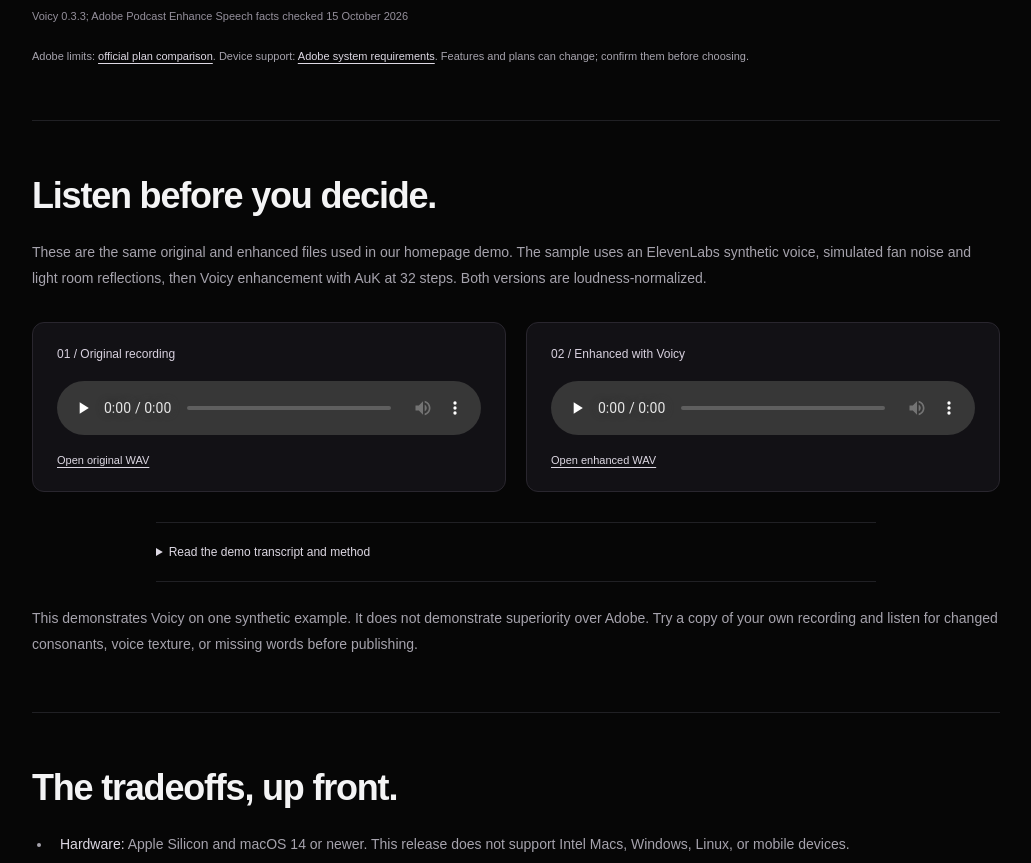
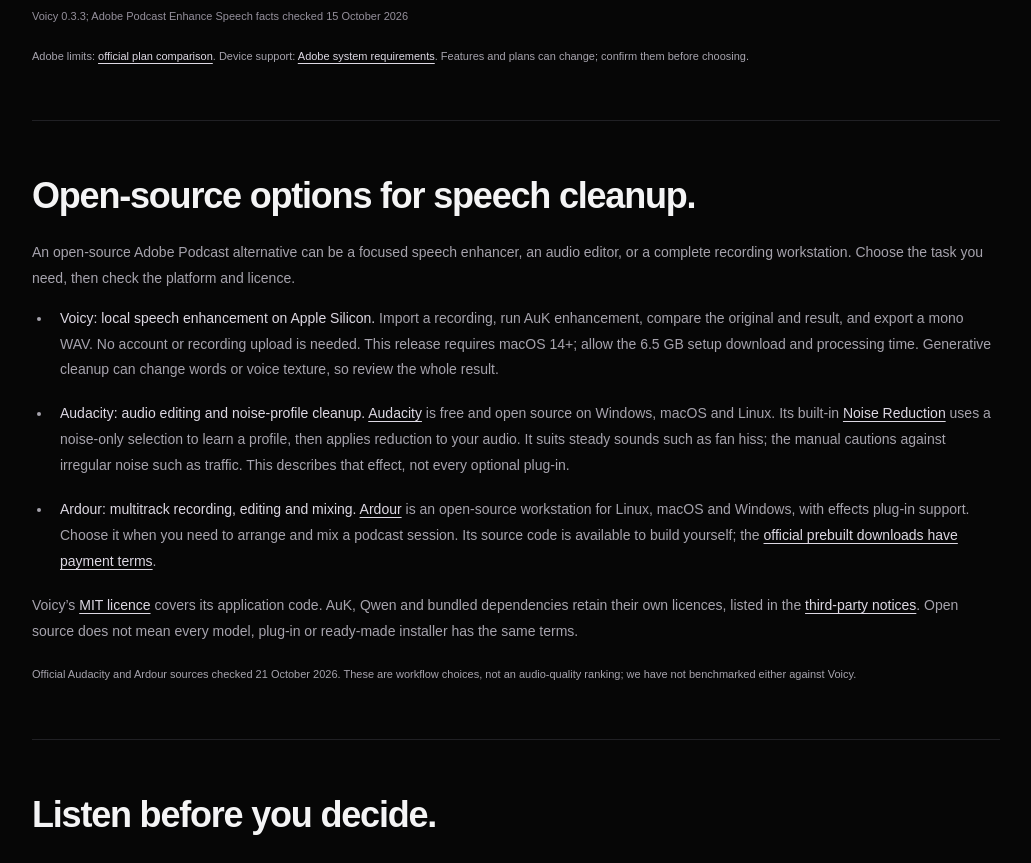
Before and after one commit to jindratilk/voicy, a Next.js app in the folder landing/: page /adobe-podcast-alternative in a window 1280 px wide. Shown: the part 1920-2783 px from the top of the page, without its empty margins (124-1155 px from the left). Built offline with nearby package versions, Linux system fonts and the light colour scheme; a web font is replaced by a local one.

Commit message:
Explain sourced open-source speech cleanup workflows

```diff
--- a/landing/app/adobe-podcast-alternative/page.tsx
+++ b/landing/app/adobe-podcast-alternative/page.tsx
@@ -71,7 +71,7 @@
     description,
     url: `${site.url}/adobe-podcast-alternative`,
     datePublished: "2026-10-15",
-    dateModified: "2026-10-20",
+    dateModified: "2026-10-21",
     about: { "@type": "SoftwareApplication", name: "Voicy", url: site.url },
     breadcrumb: {
       "@type": "BreadcrumbList",
@@ -138,6 +138,8 @@
           </p>
           <p className="source-note">
             <a href="#install">How to install and run offline ↓</a>
+            {" · "}
+            <a href="#open-source-options">Compare open-source options ↓</a>
           </p>
           {site.downloadPaused && (
             <p className="download-notice">
@@ -150,7 +152,7 @@
             Published by the Voicy project ·{" "}
             <time dateTime="2026-10-15">15 October 2026</time>
             {" · Updated "}
-            <time dateTime="2026-10-20">20 October 2026</time>
+            <time dateTime="2026-10-21">21 October 2026</time>
             <br />
             This is our product comparison, not an independent review. Adobe
             facts are linked to official documentation below.
@@ -222,6 +224,62 @@
                 Adobe system requirements
               </a>
               . Features and plans can change; confirm them before choosing.
+            </p>
+          </section>
+          <section id="open-source-options">
+            <h2>Open-source options for speech cleanup.</h2>
+            <p>
+              An open-source Adobe Podcast alternative can be a focused speech
+              enhancer, an audio editor, or a complete recording workstation.
+              Choose the task you need, then check the platform and licence.
+            </p>
+            <ul className="comparison-list">
+              <li>
+                <strong>Voicy: local speech enhancement on Apple Silicon.</strong>{" "}
+                Import a recording, run AuK enhancement, compare the original
+                and result, and export a mono WAV. No account or recording
+                upload is needed. This release requires macOS 14+; allow the
+                6.5 GB setup download and processing time. Generative cleanup
+                can change words or voice texture, so review the whole result.
+              </li>
+              <li>
+                <strong>Audacity: audio editing and noise-profile cleanup.</strong>{" "}
+                <a href="https://www.audacityteam.org/">Audacity</a> is free and
+                open source on Windows, macOS and Linux. Its built-in{" "}
+                <a href="https://manual.audacityteam.org/man/noise_reduction.html">
+                  Noise Reduction
+                </a>{" "}
+                uses a noise-only selection to learn a profile, then applies
+                reduction to your audio. It suits steady sounds such as fan
+                hiss; the manual cautions against irregular noise such as
+                traffic. This describes that effect, not every optional plug-in.
+              </li>
+              <li>
+                <strong>Ardour: multitrack recording, editing and mixing.</strong>{" "}
+                <a href="https://ardour.org/">Ardour</a> is an open-source
+                workstation for Linux, macOS and Windows, with effects plug-in
+                support. Choose it when you need to arrange and mix a podcast
+                session. Its source code is available to build yourself; the{" "}
+                <a href="https://community.ardour.org/download">
+                  official prebuilt downloads have payment terms
+                </a>.
+              </li>
+            </ul>
+            <p>
+              Voicy’s{" "}
+              <a href={`${site.github}/blob/main/LICENSE`}>MIT licence</a>{" "}
+              covers its application code. AuK, Qwen and bundled dependencies
+              retain their own licences, listed in the{" "}
+              <a href={`${site.github}/blob/main/THIRD_PARTY_NOTICES.md`}>
+                third-party notices
+              </a>.
+              Open source does not mean every model, plug-in or ready-made
+              installer has the same terms.
+            </p>
+            <p className="source-note">
+              Official Audacity and Ardour sources checked 21 October 2026.
+              These are workflow choices, not an audio-quality ranking; we have
+              not benchmarked either against Voicy.
             </p>
           </section>
           <section>
--- a/landing/app/sitemap.ts
+++ b/landing/app/sitemap.ts
@@ -9,7 +9,7 @@
     },
     {
       url: "https://usevoicy.app/adobe-podcast-alternative",
-      lastModified: "2026-10-20",
+      lastModified: "2026-10-21",
       changeFrequency: "monthly",
       priority: 0.9,
     },
```
Also changed, not shown: 2 other files (tests, documents, lock files or other folders).
